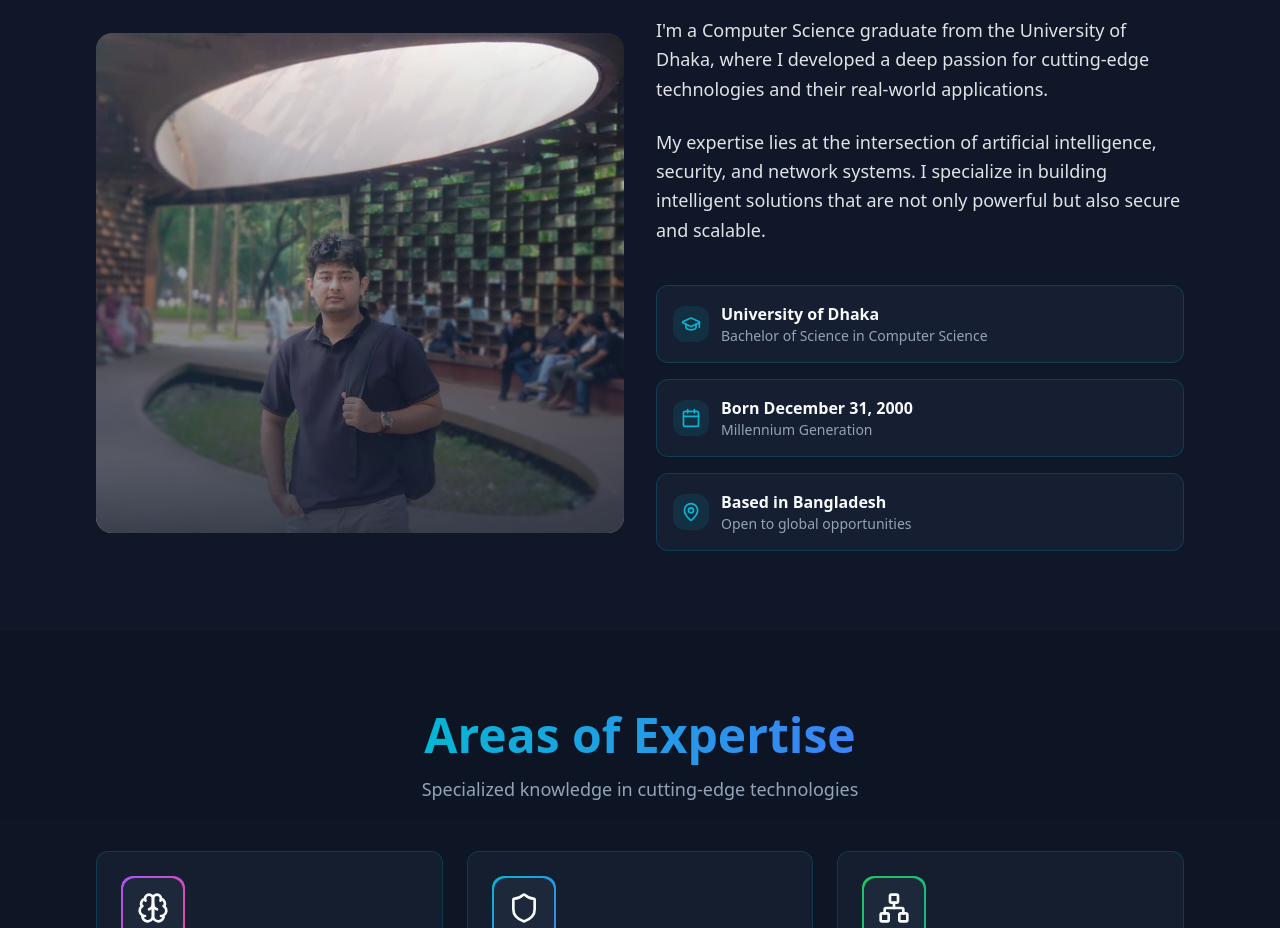
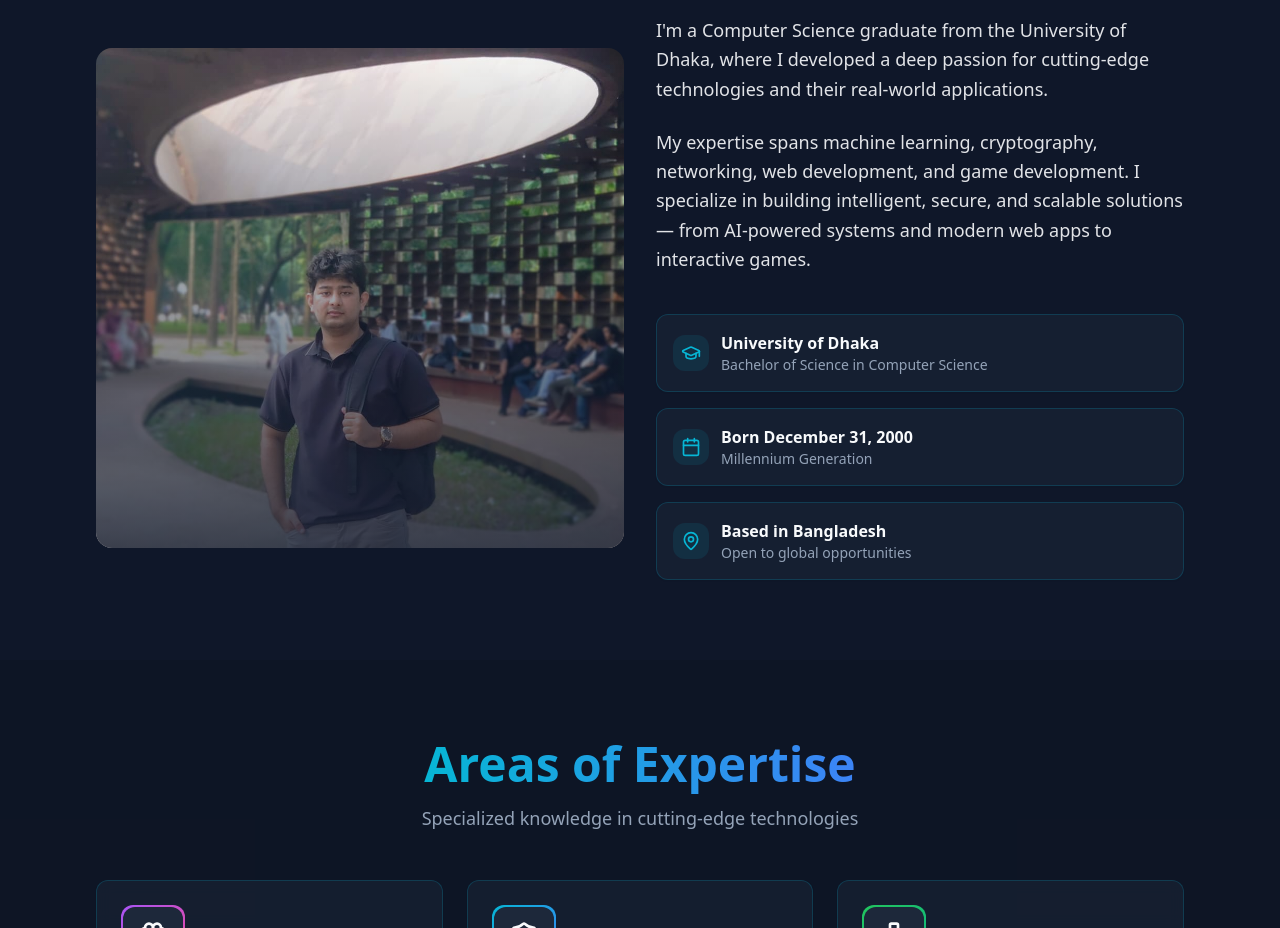
Before and after one commit to IBNSINAHIMEL/ibn-sina-himel-portfolio, a React (Vite) app: page / in a window 1280 px wide. Shown: the part 960-1888 px from the top of the page. Built offline with nearby package versions, Linux system fonts and the light colour scheme; the HTML template or start-up script is replaced by a standard one.

Commit message:
Changes
Co-authored-by: IBNSINAHIMEL <114084494+IBNSINAHIMEL@users.noreply.github.com>

```diff
--- a/src/components/About.tsx
+++ b/src/components/About.tsx
@@ -30,9 +30,9 @@ const About = () => {
             </p>
 
             <p className="text-lg text-foreground/90 leading-relaxed">
-              My expertise lies at the intersection of artificial intelligence, security,
-              and network systems. I specialize in building intelligent solutions that are
-              not only powerful but also secure and scalable.
+              My expertise spans machine learning, cryptography, networking, web development,
+              and game development. I specialize in building intelligent, secure, and scalable
+              solutions — from AI-powered systems and modern web apps to interactive games.
             </p>
 
             <div className="space-y-4 pt-4">
```
